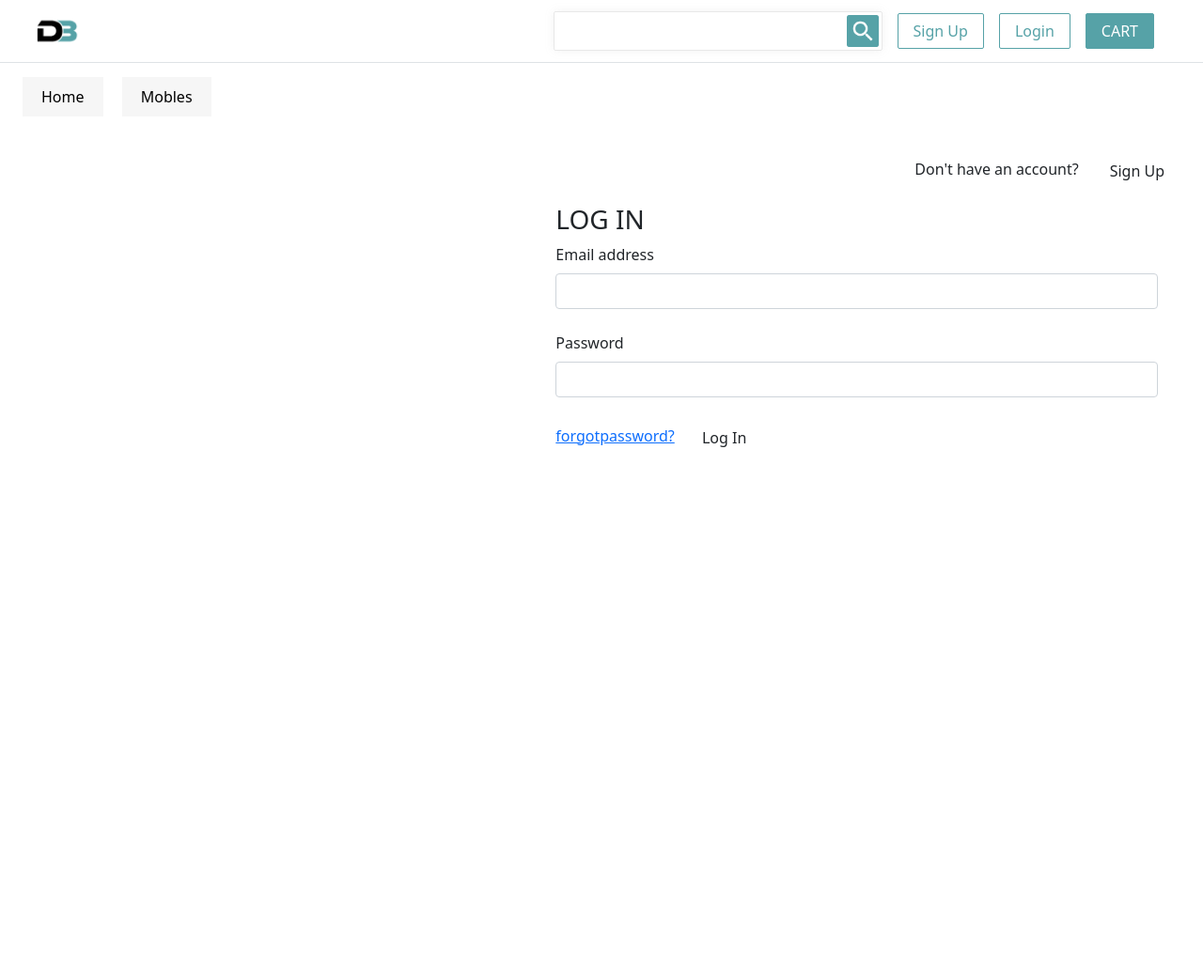
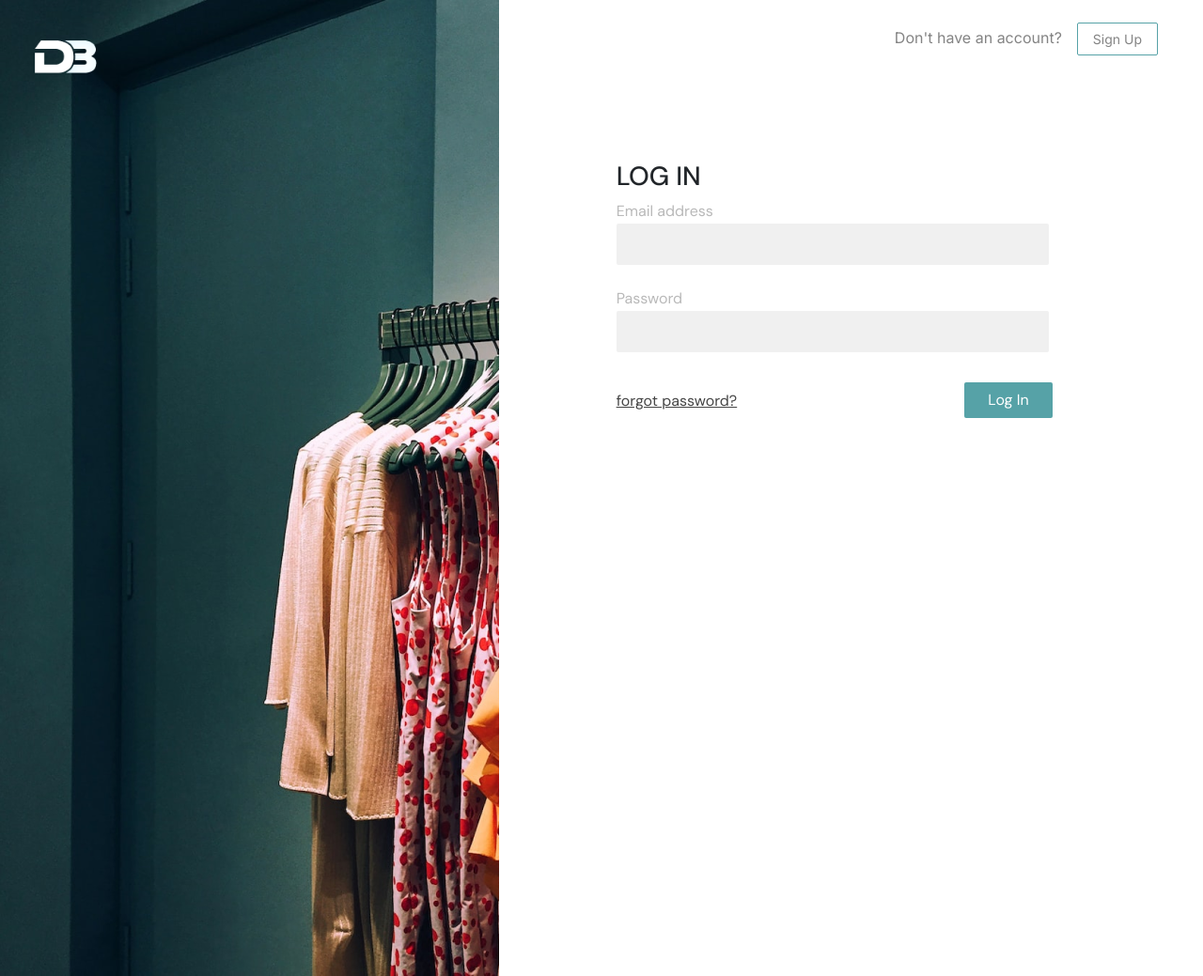
Before and after one commit to akshay968/DirectBuy, a Django app: page /accounts/login/ in a window 1280 px wide. Shown: the whole page at 94% size. Before the commit the page ends 476 px from the top, so only its background shows below. Run offline with Django 4.2, Linux system fonts and the light colour scheme; data comes from the database, SQL or seed files in the repository.

Commit message:
Adding UI for Login and Signup

```diff
--- a/accounts/templates/accounts/login.html
+++ b/accounts/templates/accounts/login.html
@@ -1,47 +1,69 @@
-{% extends 'base.html' %}
-
-{% block title %}
-Login | DB
-{% endblock %}
-{% block css %}
-{% load static %}
-{% comment %} <link rel="stylesheet" href="{% static 'css/loginpage1.css' %}"> {% endcomment %}
+{% extends 'base2.html' %} {% block title %} Login | DB {% endblock %}
+{% block css %} {% load static %}
+<link rel="stylesheet" href="{% static 'css/navbar.css' %}" />
+<link rel="stylesheet" href="{% static 'css/account.css' %}" />
 {% endblock %}
 {% block body %}
 <div class="row">
-    <div class="col-5 side-img" >
-        <!-- <img src="slide2.png" alt=""> -->
+  <div class="col-5 side-img">
+    <a>
+      <img class="fixed-logo" src="{% static 'imgs/logo_white.png'%}" alt="" />
+    </a>
+    <img src="{% static 'imgs/accnt_img.png' %}" alt="" />
   </div>
   <div class="col-7 login_div">
-
     <div class="container">
-            <div class="text-end pt-4 dont-have">
-                <p>Don't have an account?<a href="{% url 'signup' %}" class="btn ms-3 ps-3 pe-3 btn-outline-db">Sign Up</a></p>
+      <div class="text-end pt-4 me-4 dont-have">
+        <p>
+          Don't have an account?<a
+            href="{% url 'signup' %}"
+            class="btn ms-3 ps-3 pe-3 btn-outline-db"
+            >Sign Up</a
+          >
+        </p>
       </div>
-            <div class="formcontainer  container">
-        <form action='' method="POST" class="loginform"  >
+      <div class="formcontainer container pt-5">
+        <form action="" method="POST" class="loginform mt-5">
           {% csrf_token %}
           <h3>LOG IN</h3>
           <div class="mb-4 email-div">
-              <label for="exampleInputEmail1" class="form-label">Email address</label>
-              <input type="email" class="form-control" id="exampleInputEmail1 " for ='email'name='email' aria-describedby="emailHelp">
+            <label for="exampleInputEmail1" class="form-label"
+              >Email address</label
+            >
+            <input
+              type="email"
+              class="form-control"
+              id="exampleInputEmail1 "
+              for="email"
+              name="email"
+              aria-describedby="emailHelp"
+            />
           </div>
           <div class="mb-3">
-              <label for="exampleInputPassword1" class="form-label">Password</label>
-              <input type="password" class="form-control" id="exampleInputPassword1" for ='password' name='password'>
+            <label for="exampleInputPassword1" class="form-label"
+              >Password</label
+            >
+            <input
+              type="password"
+              class="form-control"
+              id="exampleInputPassword1"
+              for="password"
+              name="password"
+            />
           </div>
 
-
+          <div class="d-flex justify-content-between">
             <div class="btnforgot mt-4">
-              <a href="" class="pt-2 forgotpassword" >forgotpassword?</a>
-
-            <button  type="submit" class="btn btn-cta ps-4 pe-4 ">Log In</button>
+              <a href="" class="pt-2 forgotpassword">forgot password?</a>
+            </div>
+              <button type="submit" class="btn btn-cta btn-accnt m-3 me-5 ps-4 pe-4">
+                Log In
+              </button>
 
           </div>
         </form>
       </div>
     </div>
   </div>
-
 </div>
 {% endblock %}
--- /dev/null
+++ b/static/css/account.css
@@ -0,0 +1,53 @@
+body{
+    font-family: 'DM Sans', sans-serif;
+}
+
+.dont-have{
+    color: #848484;
+    font-family: 'Inter', sans-serif;
+    font-weight: 400;
+}
+
+.btn-outline-db{
+    border: 1px solid #56A2A7;
+    font-size: 14px;
+    border-radius: 2px;
+    color: #848484;
+}
+
+.fixed-logo{
+    position: fixed;
+    top: 20px;
+    left: 30px;
+    background-color: #ffffff00;
+    width: 80px;
+}
+
+.formcontainer{
+    max-width: 560px;
+    display: block;
+    margin: 0 auto;
+}
+
+.formcontainer input{
+    background-color: #F0F0F0;
+    border-radius: 2px;
+    border: #F0F0F0 solid 4px;
+    width: 90%;
+}
+
+.formcontainer label{
+    color: #B9B9B9;
+    line-height: 10px;
+    font-weight: 200;
+}
+
+.btnforgot a{
+    color: #454545;
+}
+
+.btn-accnt{
+    background-color: #56A2A7;
+    color: #FFFFFF;
+    border-radius: 2px;
+}
```
Also changed, not shown: accounts/forms.py (+6 -6 lines), accounts/templates/accounts/signup.html (+12 -8 lines). Lines whose indentation alone changed are shown as unchanged.
